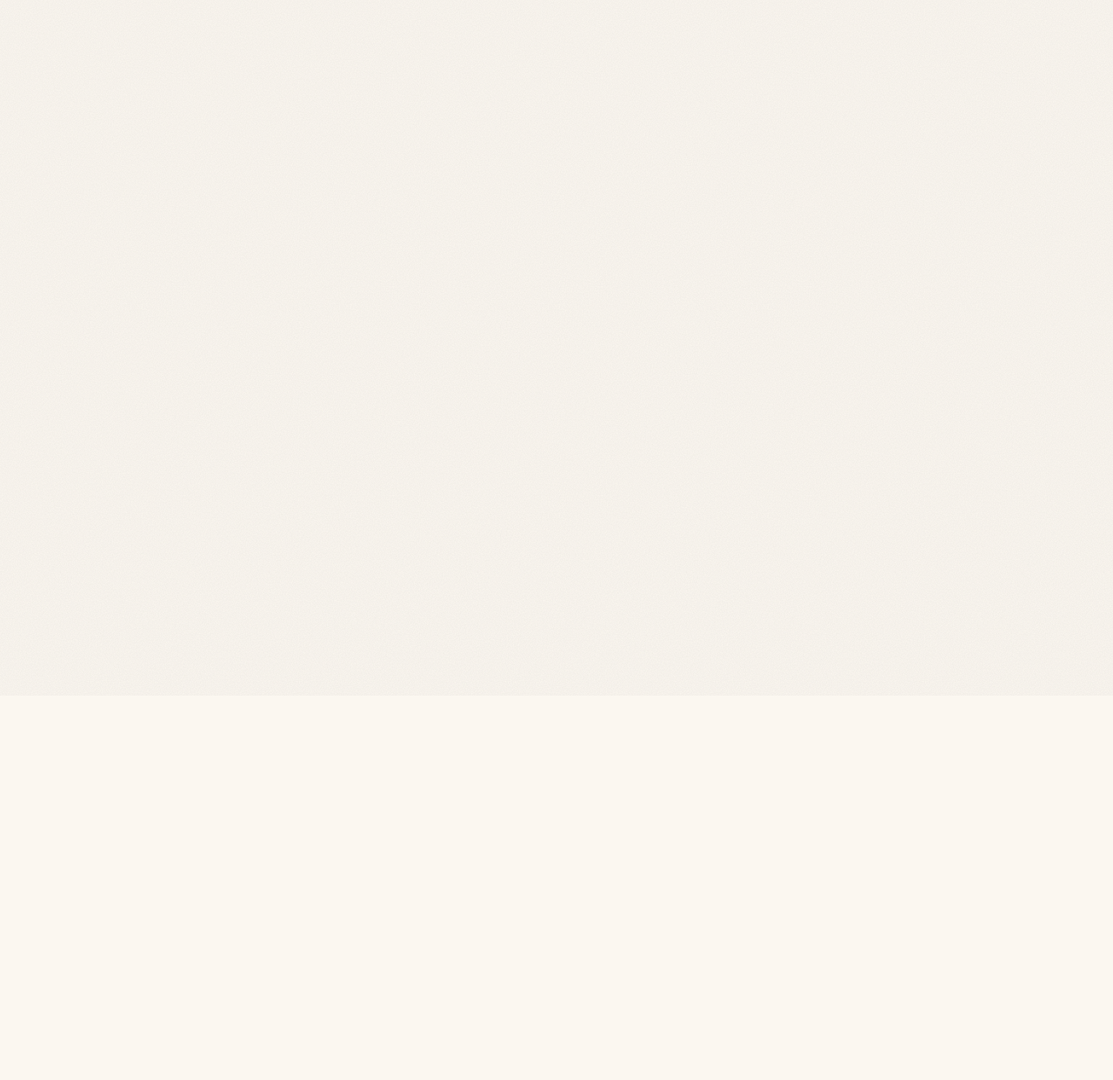
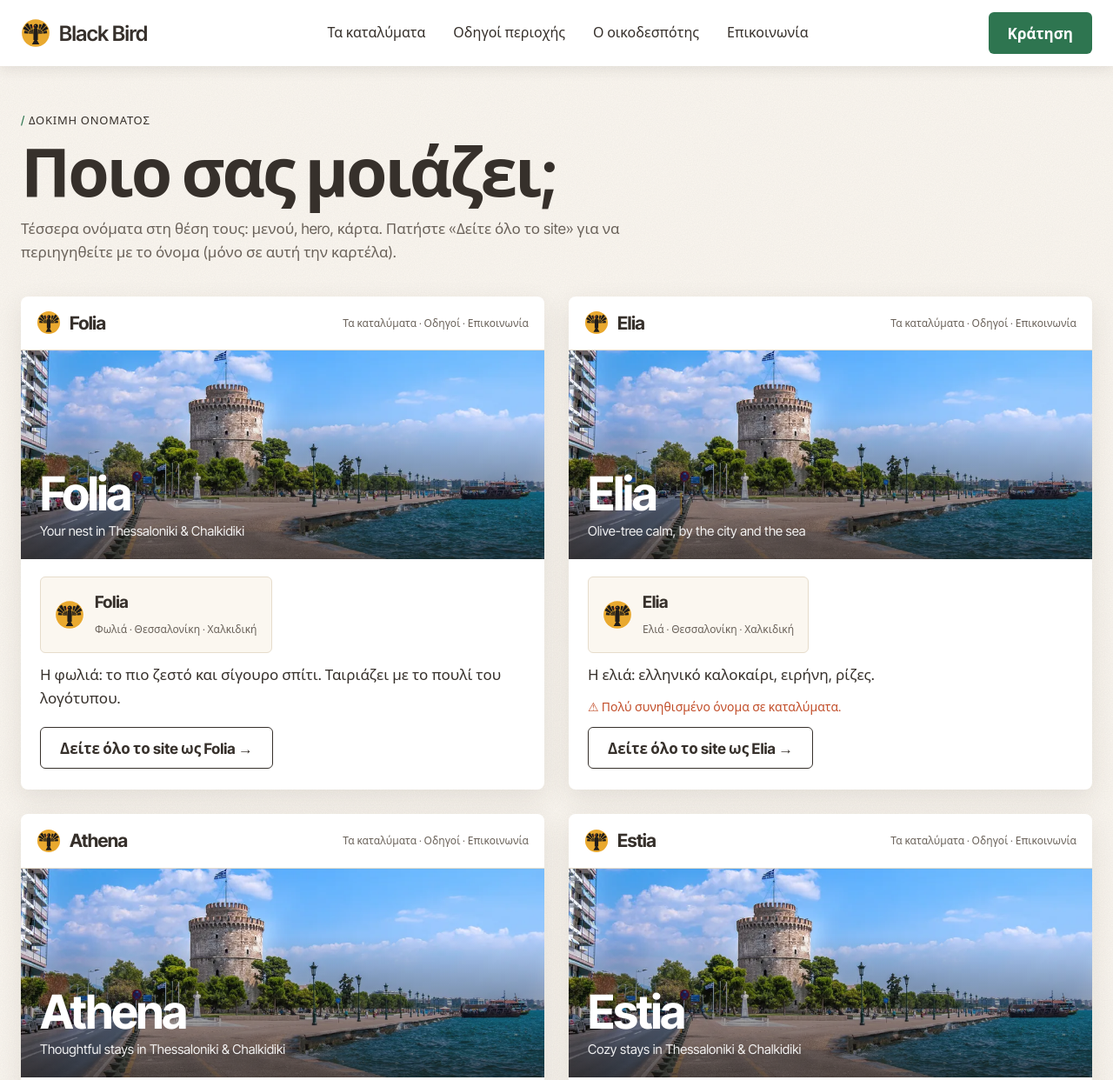
Before and after one commit to LuxuryTravelDMC/apartments-site, an Astro site: page /names in a window 1280 px wide. Before the commit this address had no page. Shown: the top 1242 px of the page at 87% size. Before the commit the page ends 800 px from the top, so only its background shows below. Built offline with nearby package versions, Linux system fonts and the light colour scheme; Astro itself is replaced by a stand-in of ours.

Commit message:
Name test page (/names) and ?brand= preview of the whole site
Co-Authored-By: Claude Opus 5.5 <noreply@anthropic.com>
Claude-Session: https://claude.ai/code/session_01GzTnA7DAMTLoQdjqNimpJJ

```diff
--- a/src/components/Footer.astro
+++ b/src/components/Footer.astro
@@ -6,7 +6,7 @@ import { stays } from '../data/stays';
 <footer id="contact" class="foot">
   <div class="wrap foot__grid">
     <div>
-      <div class="foot__logo"><EagleMark size={36} />{site.name}</div>
+      <div class="foot__logo"><EagleMark size={36} /><span data-brand>{site.name}</span></div>
       <p class="foot__soft">{stays.map((s) => s.place).join(' · ')}</p>
     </div>
     <div>
@@ -23,7 +23,7 @@ import { stays } from '../data/stays';
       {stays.map((s) => <div>ΑΜΑ {s.place}: {s.ama}</div>)}
     </div>
   </div>
-  <div class="wrap foot__bottom">© {new Date().getFullYear()} {site.name}</div>
+  <div class="wrap foot__bottom">© {new Date().getFullYear()} <span data-brand>{site.name}</span></div>
 </footer>
 <style>
   .foot { background: var(--ink); color: var(--white); margin-top: var(--section); font-size: 15px; }
--- a/src/components/Header.astro
+++ b/src/components/Header.astro
@@ -10,7 +10,7 @@ const here = Astro.url.pathname.replace(/\.html$/, '');
   <div class="wrap top__in">
     <a class="top__logo" href="/">
       <EagleMark class="top__mark" />
-      {site.name}
+      <span data-brand>{site.name}</span>
     </a>
     <nav aria-label="Κύριο μενού" class="top__nav" id="main-nav">
       {nav.map((n) => <a href={n.href} aria-current={n.href === here ? 'page' : undefined}>{n.label}</a>)}
--- a/src/layouts/Base.astro
+++ b/src/layouts/Base.astro
@@ -35,6 +35,18 @@ const canonical = new URL(Astro.url.pathname.replace(/\.html$/, '').replace(/\/$
     <meta property="og:url" content={canonical} />
   </head>
   <body data-theme={theme}>
+    <script is:inline define:vars={{ real: site.name }}>
+      // Name test: /?brand=Folia shows the whole site under another name (this tab only).
+      try {
+        const q = new URLSearchParams(location.search);
+        if (q.has('brand')) { const b = q.get('brand'); b ? sessionStorage.setItem('brand', b) : sessionStorage.removeItem('brand'); }
+        const b = sessionStorage.getItem('brand');
+        if (b) {
+          const swap = () => { document.querySelectorAll('[data-brand]').forEach((el) => (el.textContent = b)); document.title = document.title.split(real).join(b); };
+          document.readyState === 'loading' ? document.addEventListener('DOMContentLoaded', swap) : swap();
+        }
+      } catch (e) {}
+    </script>
     <a class="skip-link" href="#main">Μετάβαση στο περιεχόμενο</a>
     <Header theme={theme} />
     <main id="main"><slot /></main>
--- /dev/null
+++ b/src/pages/names.astro
@@ -0,0 +1,62 @@
+---
+// Name test page: the shortlisted names side by side, in context.
+// Not in the menu; open /names. Each card links to the whole site under that name.
+import Base from '../layouts/Base.astro';
+import EagleMark from '../components/EagleMark.astro';
+import Photo from '../components/Photo.astro';
+import { site } from '../data/site';
+
+const names = [
+  { name: 'Folia', gr: 'Φωλιά', idea: 'Η φωλιά: το πιο ζεστό και σίγουρο σπίτι. Ταιριάζει με το πουλί του λογότυπου.', line: 'Your nest in Thessaloniki & Chalkidiki', note: '' },
+  { name: 'Elia', gr: 'Ελιά', idea: 'Η ελιά: ελληνικό καλοκαίρι, ειρήνη, ρίζες.', line: 'Olive-tree calm, by the city and the sea', note: 'Πολύ συνηθισμένο όνομα σε καταλύματα.' },
+  { name: 'Athena', gr: 'Αθηνά', idea: 'Η θεά της σοφίας και προστάτιδα: σιγουριά και κύρος.', line: 'Thoughtful stays in Thessaloniki & Chalkidiki', note: 'Στα ελληνικά «Αθηνά» = και η Αθήνα: ο ξένος μπορεί να νομίσει ότι είστε στην Αθήνα.' },
+  { name: 'Estia', gr: 'Εστία', idea: 'Η εστία του σπιτιού: φιλοξενία και θαλπωρή.', line: 'Cozy stays in Thessaloniki & Chalkidiki', note: 'Υπάρχει ήδη «Estia Premium Apartments» στο κέντρο της Θεσσαλονίκης.' },
+];
+---
+<Base title={`Δοκιμή ονομάτων · ${site.name}`}>
+  <section class="wrap" style="padding-top: 48px">
+    <div class="label">Δοκιμή ονόματος</div>
+    <h1 class="nt__h">Ποιο σας μοιάζει;</h1>
+    <p class="nt__p">Τέσσερα ονόματα στη θέση τους: μενού, hero, κάρτα. Πατήστε «Δείτε όλο το site» για να περιηγηθείτε με το όνομα (μόνο σε αυτή την καρτέλα).</p>
+    <div class="nt">
+      {names.map((n) => (
+        <article class="nt__card">
+          <div class="nt__bar"><EagleMark size={28} /><b>{n.name}</b><span>Τα καταλύματα · Οδηγοί · Επικοινωνία</span></div>
+          <div class="nt__hero">
+            <Photo name={site.heroPhoto} alt="" sizes="(max-width: 700px) 100vw, 640px" />
+            <div class="nt__over"><strong>{n.name}</strong><span>{n.line}</span></div>
+          </div>
+          <div class="nt__foot">
+            <div class="nt__biz"><EagleMark size={34} /><div><b>{n.name}</b><small>{n.gr} · Θεσσαλονίκη · Χαλκιδική</small></div></div>
+            <p class="nt__idea">{n.idea}</p>
+            {n.note && <p class="nt__note">⚠ {n.note}</p>}
+            <a class="btn btn--ghost" href={`/?brand=${n.name}`}>Δείτε όλο το site ως {n.name} →</a>
+          </div>
+        </article>
+      ))}
+    </div>
+    <p class="nt__p" style="margin-top: 32px"><a href="/?brand=">Επαναφορά στο {site.name}</a></p>
+  </section>
+</Base>
+<style>
+  .nt__h { font-size: clamp(44px, 6vw, 88px); letter-spacing: -0.04em; line-height: .95; margin: 12px 0 14px; }
+  .nt__p { color: var(--ink-2); max-width: 46em; }
+  .nt { display: grid; grid-template-columns: repeat(2, minmax(0, 1fr)); gap: 28px; margin-top: 36px; }
+  .nt__card { background: #fff; border-radius: 8px; overflow: hidden; box-shadow: 0 10px 30px rgb(54 48 43 / .1); display: flex; flex-direction: column; }
+  .nt__bar { display: flex; align-items: center; gap: 10px; padding: 14px 18px; border-bottom: 1px solid var(--line); }
+  .nt__bar b { font-size: 21px; letter-spacing: -0.03em; }
+  .nt__bar span { margin-left: auto; font-size: 12px; color: var(--ink-2); }
+  .nt__hero { position: relative; height: 240px; }
+  .nt__hero :global(img) { height: 100%; border-radius: 0; }
+  .nt__over { position: absolute; inset: auto 0 0 0; padding: 60px 22px 20px; background: linear-gradient(transparent, rgb(30 26 22 / .7)); color: #fff; display: flex; flex-direction: column; gap: 4px; }
+  .nt__over strong { font-size: 54px; line-height: 1; letter-spacing: -0.04em; }
+  .nt__over span { font-size: 15px; opacity: .92; }
+  .nt__foot { padding: 20px 22px 24px; display: flex; flex-direction: column; gap: 12px; flex: 1; }
+  .nt__foot .btn { margin-top: auto; align-self: flex-start; }
+  .nt__biz { display: flex; gap: 12px; align-items: center; padding: 14px 16px; border: 1px solid var(--line); border-radius: 6px; background: var(--bg); width: max-content; max-width: 100%; }
+  .nt__biz b { display: block; font-size: 19px; letter-spacing: -0.02em; }
+  .nt__biz small { color: var(--ink-2); font-size: 12px; }
+  .nt__idea { margin: 0; }
+  .nt__note { margin: 0; font-size: 14px; color: var(--coral); }
+  @media (max-width: 800px) { .nt { grid-template-columns: 1fr; } .nt__bar span { display: none; } }
+</style>
```
